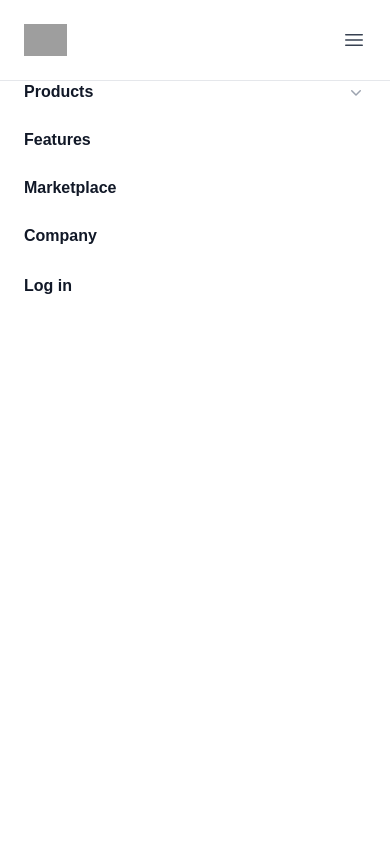
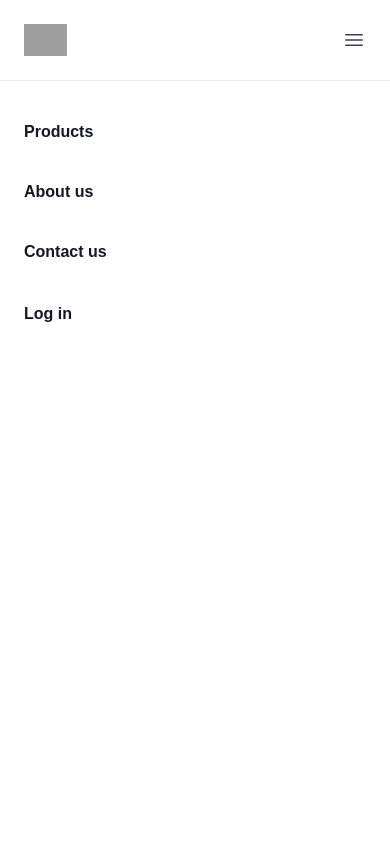
Before and after one commit to MauriceDev1/truck-air-valves, a Next.js app: page / in a window 390 px wide. Both pictures are taken after a click on the button "Open main menu". Shown: the top 844 px of the page. Built offline with nearby package versions, Linux system fonts and the light colour scheme; grey boxes are pictures that could not be loaded.

Commit message:
fixed mobile menu when link is clicked

```diff
--- a/src/app/components/Navbar.tsx
+++ b/src/app/components/Navbar.tsx
@@ -52,8 +52,8 @@ function MobileMenuButton({ onClick } : {
   )
 }
 
-function MobileMenu({ open, onClose } : {
-  open : boolean;
+function MobileMenu({ open, onClose }: {
+  open: boolean;
   onClose: () => void;
 }) {
   return (
@@ -61,7 +61,7 @@ function MobileMenu({ open, onClose } : {
       <DialogPanel className="fixed inset-y-0 right-0 z-10 w-full overflow-y-auto bg-white px-6 py-6 sm:max-w-sm sm:ring-1 sm:ring-gray-900/10">
         <div className="flex items-center justify-between">
           <Link href="/" aria-label="Your Company" className="-m-1.5 p-1.5">
-          {/* <Image
+            {/* <Image
               src="https://tailwindui.com/plus/img/logos/mark.svg?color=indigo&shade=600"
               alt="Your Company Logo"
               className="h-8 w-auto"
@@ -78,41 +78,23 @@ function MobileMenu({ open, onClose } : {
             <XMarkIcon className="h-6 w-6" />
           </button>
         </div>
-        <div className="mt-6 space-y-2">
-          <Disclosure>
-            <DisclosureButton className="flex w-full items-center justify-between rounded-lg py-2 text-base font-semibold text-gray-900 hover:bg-gray-50">
-              Products
-              <ChevronDownIcon className="h-5 w-5 flex-none text-gray-400" />
-            </DisclosureButton>
-            <DisclosurePanel className="space-y-2 pl-6">
-              {products.map((item) => (
-                <Link key={item.name} href={item.href} className="block py-2 text-sm text-gray-900 hover:bg-gray-50">
-                  {item.name}
-                </Link>
-              ))}
-              {callsToAction.map((action) => (
-                <Link key={action.name} href={action.href} className="block py-2 text-sm text-gray-900 hover:bg-gray-50">
-                  {action.name}
-                </Link>
-              ))}
-            </DisclosurePanel>
-          </Disclosure>
-          <Link href="/features" className="block py-2 text-base font-semibold text-gray-900 hover:bg-gray-50">
-            Features
+        <div className="mt-16 space-y-5">
+          <Link href="/products" className="block py-2 text-base font-semibold text-gray-900 hover:bg-gray-50" onClick={onClose}>
+            Products
           </Link>
-          <Link href="/marketplace" className="block py-2 text-base font-semibold text-gray-900 hover:bg-gray-50">
-            Marketplace
+          <Link href="/about" className="block py-2 text-base font-semibold text-gray-900 hover:bg-gray-50" onClick={onClose}>
+            About us
           </Link>
-          <Link href="/company" className="block py-2 text-base font-semibold text-gray-900 hover:bg-gray-50">
-            Company
+          <Link href="/contact" className="block py-2 text-base font-semibold text-gray-900 hover:bg-gray-50" onClick={onClose}>
+            Contact us
           </Link>
-          <Link href="/login" className="block py-2.5 text-base font-semibold text-gray-900 hover:bg-gray-50">
+          <Link href="/login" className="block py-2.5 text-base font-semibold text-gray-900 hover:bg-gray-50" onClick={onClose}>
             Log in
           </Link>
         </div>
       </DialogPanel>
     </Dialog>
-  )
+  );
 }
 
 export default function Navbar() {
```
